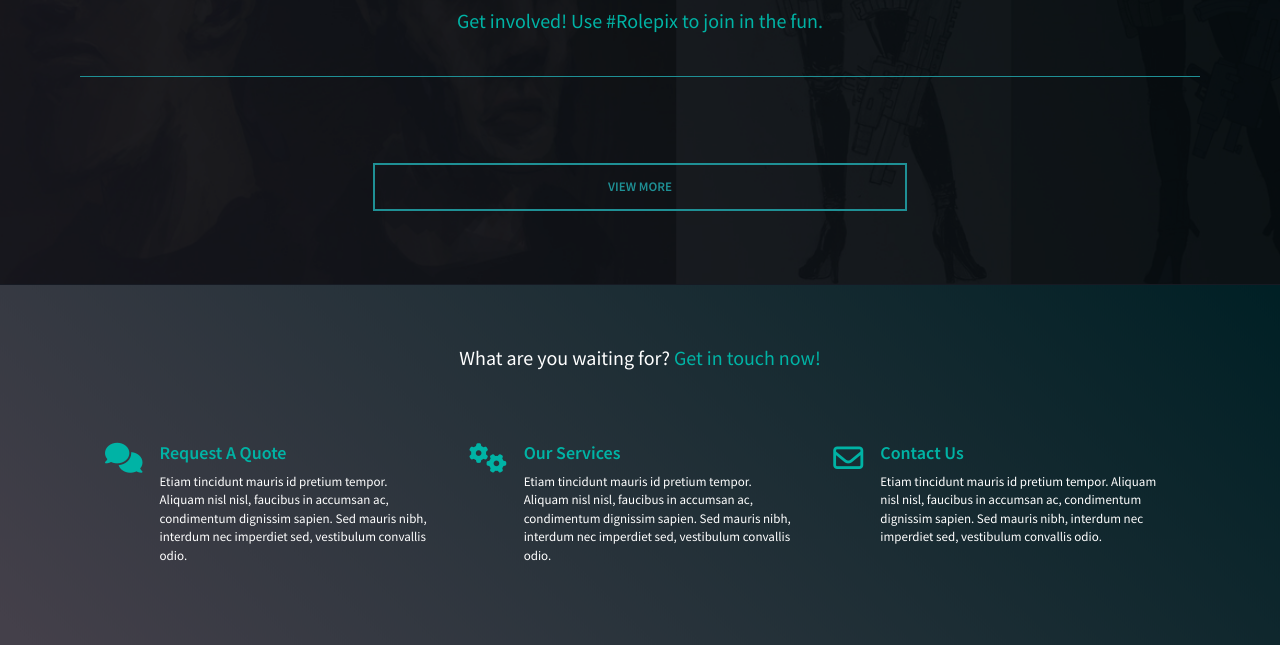
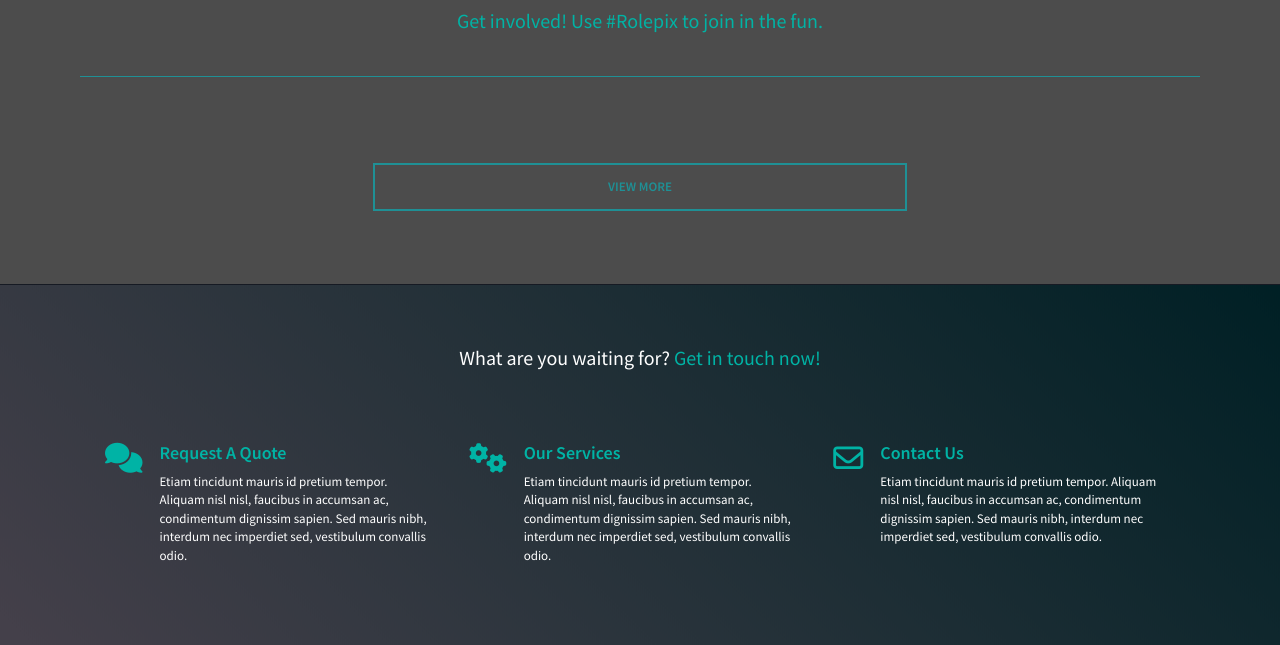
Before and after one commit to luqmanyasin/rolepix, a plain HTML site: page index.html in a window 1280 px wide. Shown: the part 1516-2161 px from the top of the page. Drawn offline with nearby package versions, Linux system fonts and the light colour scheme; some packages are replaced by stand-ins of ours; a script that the page names is missing.

Commit message:
Solid project bg

```diff
--- a/css/styles.css
+++ b/css/styles.css
@@ -664,7 +664,7 @@ br {
 }
 
 .project-bg {
-  background-image: url(../img/header-bg3.jpg);
+  background-image: #161a23;
   background-size: 2800px;
   background-attachment: fixed;
   box-shadow: inset 0 10000px rgba(0,0,0,0.7);
```
